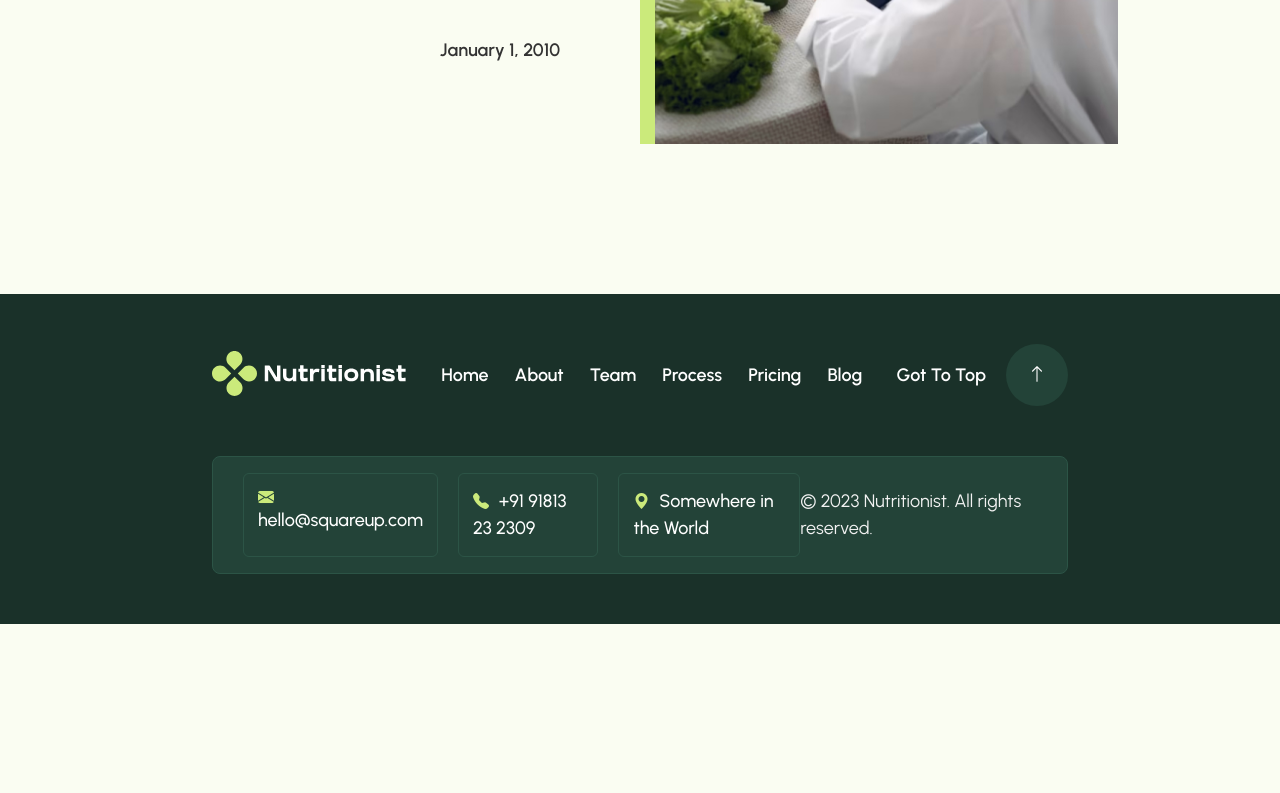
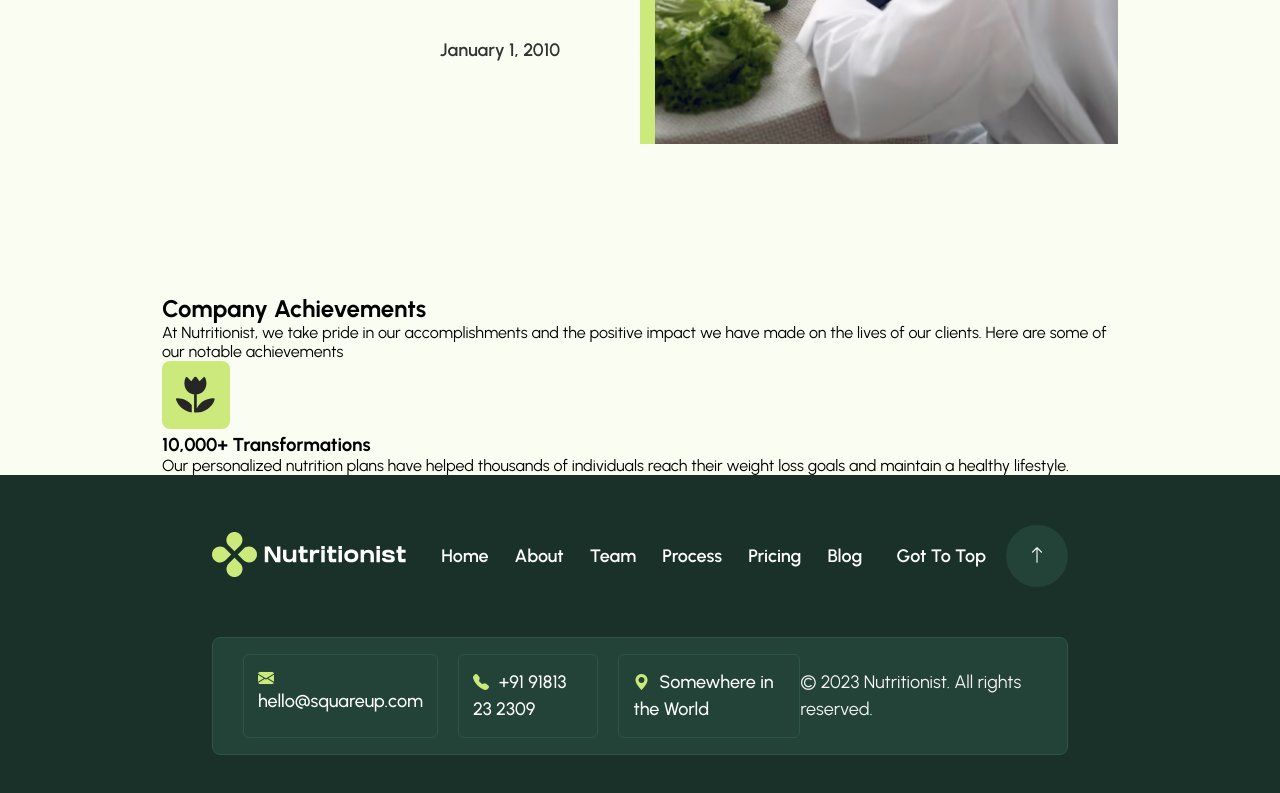
Before and after one commit to Terezie-Mazacova/nutritionist, a plain HTML site: page about.html in a window 1280 px wide. Shown: the part 6975-7768 px from the top of the page. Before the commit the page ends 7599 px from the top, so only its background shows below. Drawn offline with nearby package versions, Linux system fonts and the light colour scheme.

Commit message:
zakladni html struktura sekce Company Achievements v podtsrance About

```diff
--- a/about.html
+++ b/about.html
@@ -215,6 +215,27 @@
                     </div>
                 </div>
             </section>
+
+            <!-- SECTION COMPANY ACHIEVEMENTS -->
+            <section>
+                <div class="section-company-achievements">
+                    <header class="header-achievements">
+                        <h2>Company Achievements</h2>
+                        <p>At Nutritionist, we take pride in our accomplishments and the positive impact we have made on the lives of our clients. Here are some of our notable achievements</p>
+                    </header>
+
+                    <div class="achievements-cards">
+                        <div class="card">
+                            <div class="card-header">
+                                <img src="./img/icons/flower-icon.svg" alt="Icon">
+                                <h3>10,000+ Transformations</h3>
+                            </div>
+
+                            <p class="card-description">Our personalized nutrition plans have helped thousands of individuals reach their weight loss goals and maintain a healthy lifestyle.</p>
+                        </div>
+                    </div>
+                </div>
+            </section>
         </div>
     </main>
 
```
